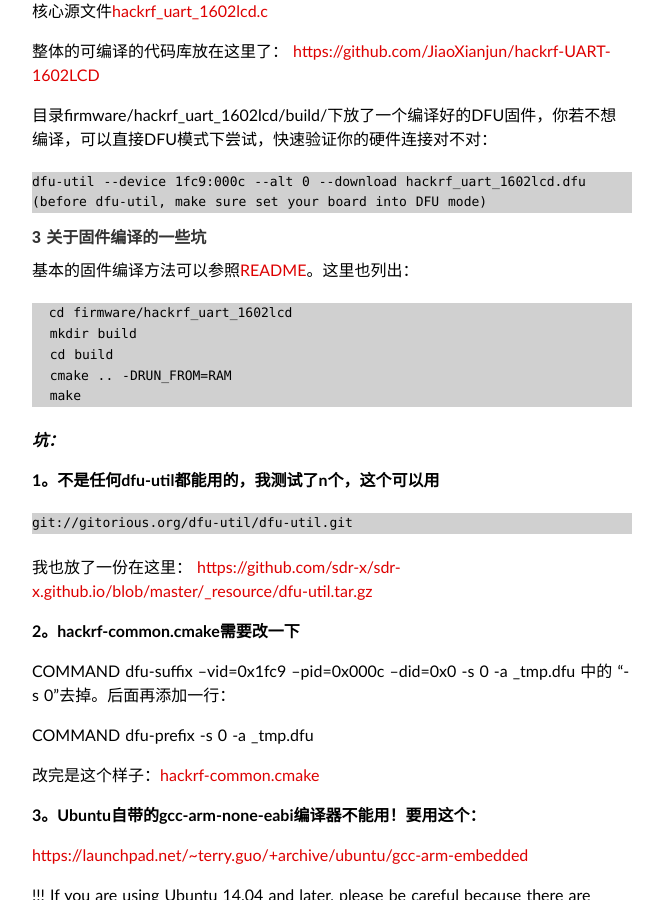
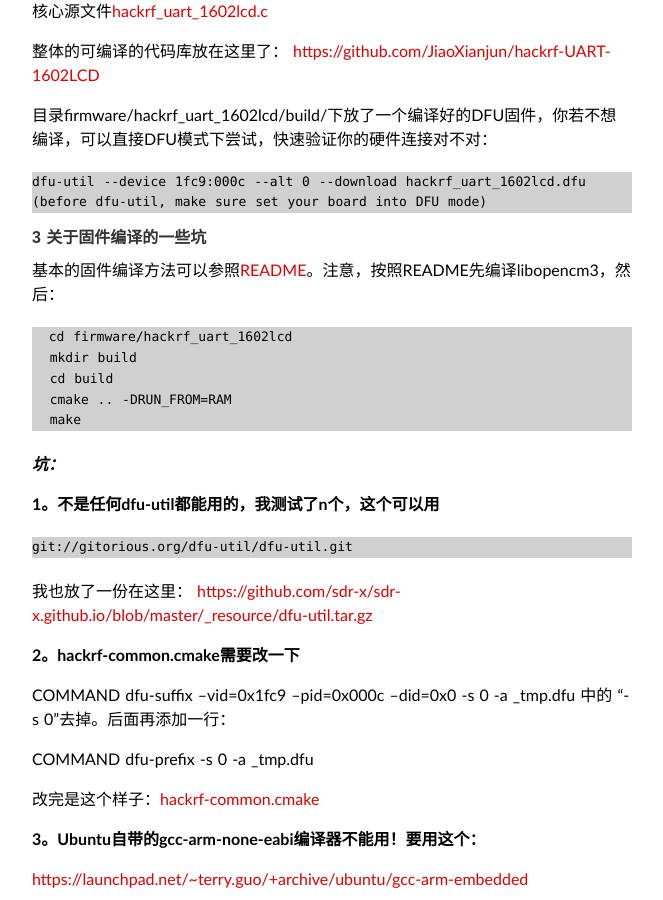
Before and after one commit to sdr-x/sdr-x.github.io, a Jekyll site: the page built from _posts/2015-09-02-UART1602LCD-CHN.md, in a window 1280 px wide and 900 px high, scrolled down 1926 px. Shown: the whole window, without its empty margins (308-971 px from the left). Built offline with Jekyll 4.4.1, drawn with Linux system fonts in a browser that asks for light colours; some web fonts are replaced; Markdown is read by kramdown in place of the engine named in the settings; comment, search, counter and statistics services are not loaded.

Commit message:
Update 2015-09-02-UART1602LCD-CHN.md

```diff
--- a/_posts/2015-09-02-UART1602LCD-CHN.md
+++ b/_posts/2015-09-02-UART1602LCD-CHN.md
@@ -61,7 +61,7 @@ English version：[http://sdr-x.github.io/UART1602LCD/](http://sdr-x.github.io/U
 
 ####3 关于固件编译的一些坑
 
-基本的固件编译方法可以参照[README](https://github.com/mossmann/hackrf/blob/master/firmware/README)。这里也列出：
+基本的固件编译方法可以参照[README](https://github.com/mossmann/hackrf/blob/master/firmware/README)。注意，按照README先编译libopencm3，然后：
 
       cd firmware/hackrf_uart_1602lcd
       mkdir build
```
